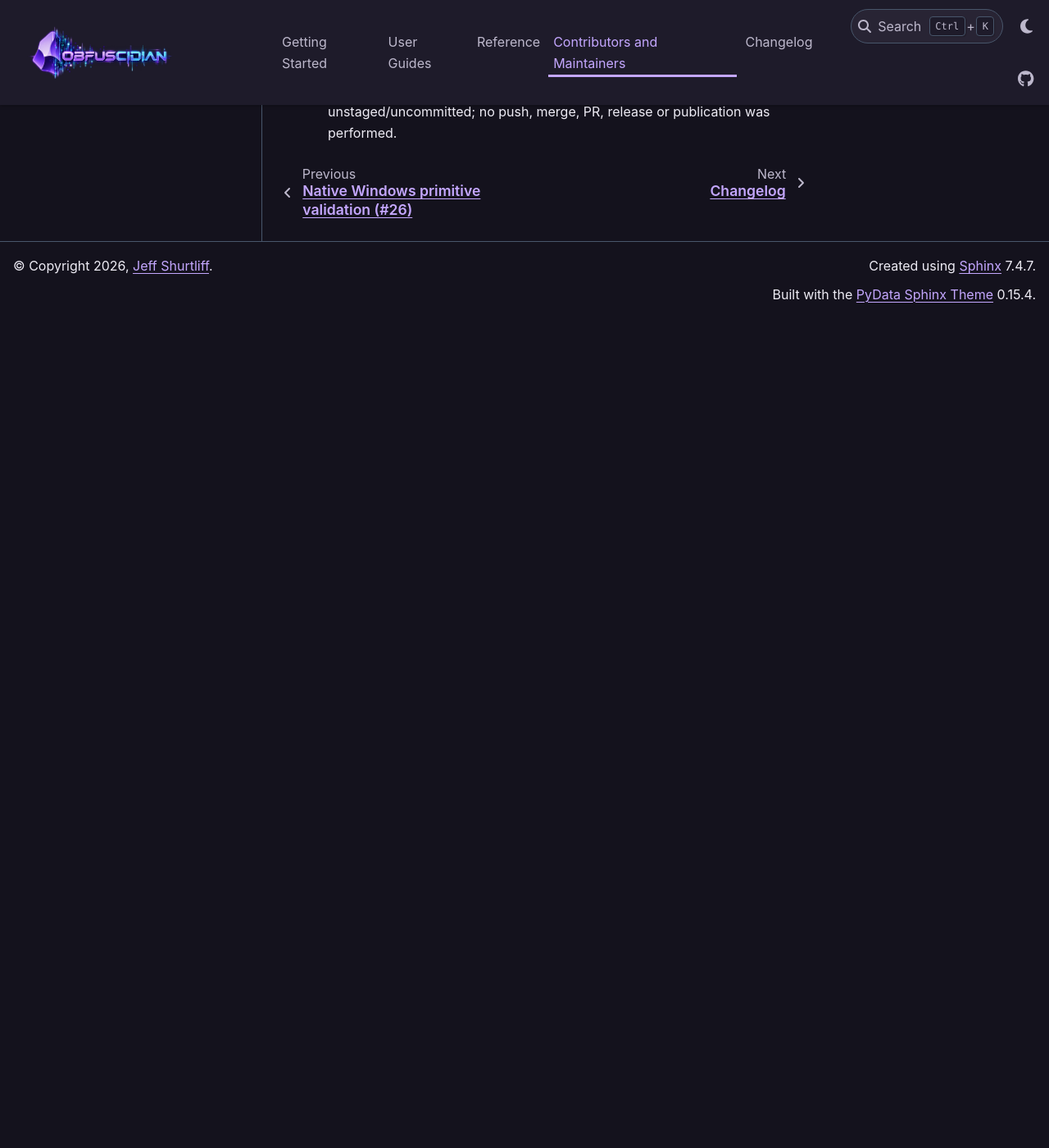
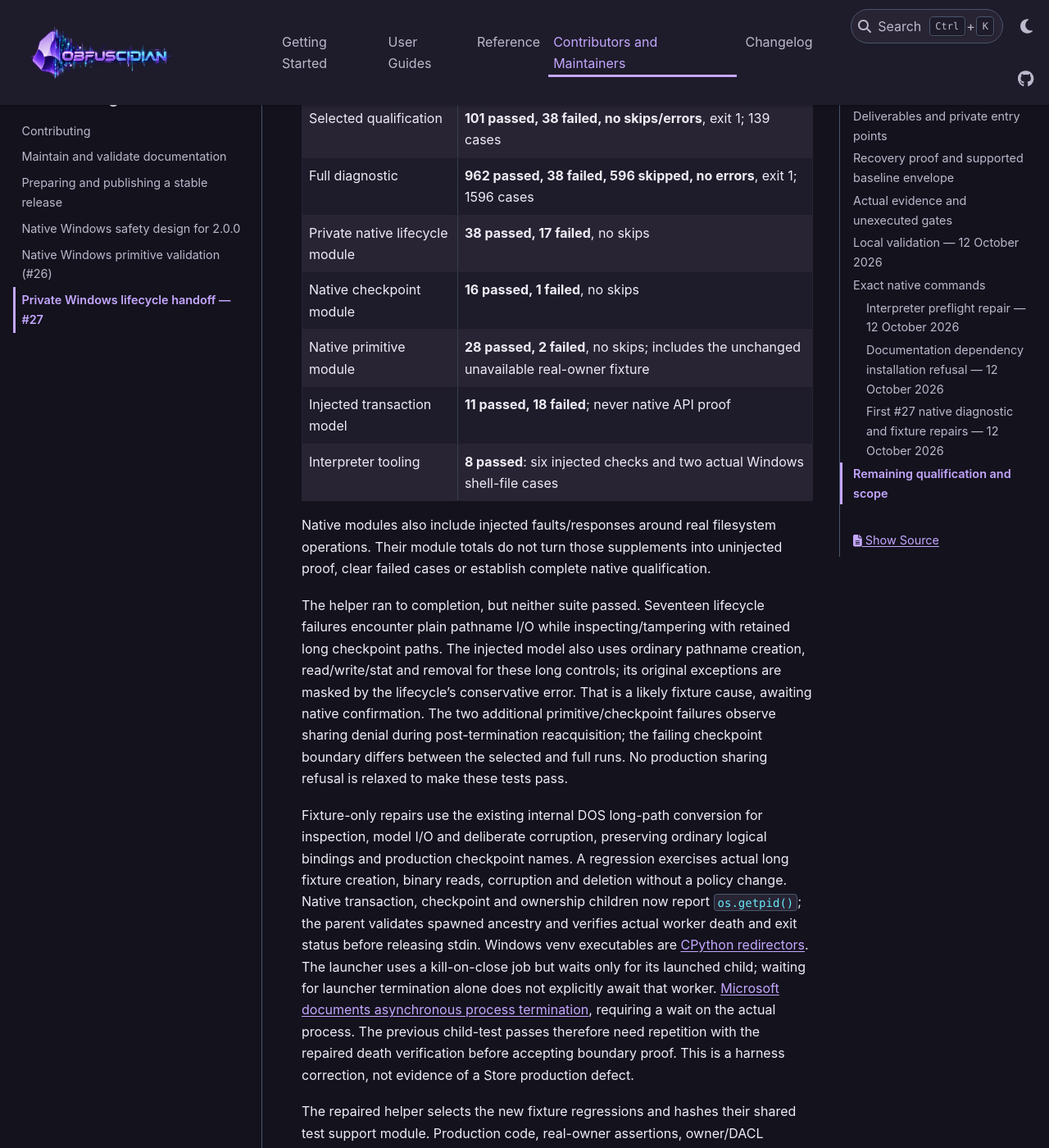
Before and after one commit to jeffshurtliff/obfuscidian, a Sphinx documentation site: the page built from docs/maintainers/windows-lifecycle-validation.md, in a window 1280 px wide and 1400 px high, scrolled down 7766 px. Shown: the whole window at 82% size. Built offline with Sphinx 7.4.7 and the PyData theme 0.15.4, drawn with Linux system fonts in a browser that asks for light colours; before the commit the page ends 8154 px from its top, so only the background shows below that; some of the changed text lies outside the part shown.

Commit message:
Repaired Windows lifecycle validation fixtures (#27)

```diff
--- a/docs/maintainers/windows-lifecycle-validation.md
+++ b/docs/maintainers/windows-lifecycle-validation.md
@@ -1,8 +1,8 @@
 # Private Windows lifecycle handoff — #27
 
 **Date:** 12 October 2026. **Target:** 2.0.0. **Status:** implementation candidate
-on the existing `feature/17-add-safe-native-windows-support` branch, pending
-review and actual native execution. Production Windows CLI mutation/recovery
+on the existing `feature/17-add-safe-native-windows-support` branch. The first
+native run failed; fixture repairs await native rerun/review. Production Windows CLI mutation/recovery
 and existing-log append remain refused. No qualified support claim is made.
 
 The clean starting checkout contained reviewed #26 continuation `2316457` and
@@ -101,8 +101,11 @@ New local evidence is recorded below. Portable injected
 filesystem responses exercise orchestration/schema logic, not Win32 sharing,
 DACL enforcement, native IDs or process termination. Native fixtures skip narrowly
 on POSIX; on Windows eligible setup is mandatory and failures stay visible.
-Native child tests use `sys.executable`, portable bounded pipe/thread coordination,
-readiness at the selected boundary and actual process termination. They cover
+Native child tests use `sys.executable`, bounded pipe/thread coordination,
+readiness at the selected boundary and a reported actual worker PID. The repaired
+harness verifies spawned ancestry, holds the worker process handle, terminates
+and waits for that worker before closing stdin or reacquiring filesystem handles.
+These repairs await native execution. The cases cover
 original descendant deletion, top-level proposal publication, root creation,
 inverse publication/ACL states and terminal ownership release. Unbound root and
 incomplete inverse construction are expected conservative refusal cases.
@@ -138,7 +141,7 @@ starting commit; the original real-owner fixture, append/Git implementations and
 dependency files have no diff. Public directives describe only the changed
 Windows read-only estimate, never write enabling.
 
-No native #27 run, PowerShell execution/syntax validation, Linux run, hosted CI,
+At this initial implementation handoff, no native #27 run, PowerShell execution/syntax validation, Linux run, hosted CI,
 real-vault/key test or exchanged Windows/POSIX artifact qualification was executed.
 The PowerShell helper is source-reviewed but must be executed on the eligible
 host. New local green checks cannot clear those operation/platform gates.
@@ -258,9 +261,78 @@ selection. The docs group and lockfile remain unchanged. The supplied host must
 rerun the helper; strict documentation build and broader native qualification
 remain separate gates.
 
+### First #27 native diagnostic and fixture repairs — 12 October 2026
+
+The supplied retry2 transcript and JUnit reports establish execution of both
+helper suites at candidate `0a68ace`. All **33 recorded source hashes** match the
+local candidate. Direct and Poetry metadata both report **Microsoft Store CPython
+3.13.14 / AMD64 / 64-bit**, unelevated, on **Windows 11 Home build 26200**;
+Git is 2.55.0.windows.5. Interpreter preflight, development dependency installation
+and strict lock validation completed. This run did not build documentation.
+
+| Suite | Actual result |
+| --- | --- |
+| Selected qualification | **101 passed, 38 failed, no skips/errors**, exit 1; 139 cases |
+| Full diagnostic | **962 passed, 38 failed, 596 skipped, no errors**, exit 1; 1596 cases |
+| Private native lifecycle module | **38 passed, 17 failed**, no skips |
+| Native checkpoint module | **16 passed, 1 failed**, no skips |
+| Native primitive module | **28 passed, 2 failed**, no skips; includes the unchanged unavailable real-owner fixture |
+| Injected transaction model | **11 passed, 18 failed**; never native API proof |
+| Interpreter tooling | **8 passed**: six injected checks and two actual Windows shell-file cases |
+
+Native modules also include injected faults/responses around real filesystem
+operations. Their module totals do not turn those supplements into uninjected
+proof, clear failed cases or establish complete native qualification.
+
+The helper ran to completion, but neither suite passed. Seventeen lifecycle
+failures encounter plain pathname I/O while inspecting/tampering with retained
+long checkpoint paths. The injected model also uses ordinary pathname creation,
+read/write/stat and removal for these long controls; its original exceptions are
+masked by the lifecycle's conservative error. That is a likely fixture cause,
+awaiting native confirmation. The two additional primitive/checkpoint failures
+observe sharing denial during post-termination reacquisition; the failing
+checkpoint boundary differs between the selected and full runs. No production
+sharing refusal is relaxed to make these tests pass.
+
+Fixture-only repairs use the existing internal DOS long-path conversion for
+inspection, model I/O and deliberate corruption, preserving ordinary logical
+bindings and production checkpoint names. A regression exercises actual long
+fixture creation, binary reads, corruption and deletion without a policy change.
+Native transaction, checkpoint and ownership children now report `os.getpid()`;
+the parent validates spawned ancestry and verifies actual worker death and exit
+status before releasing stdin. Windows venv executables are
+[CPython redirectors](https://github.com/python/cpython/blob/v3.13.14/PC/venvlauncher.c).
+The launcher uses a kill-on-close job but waits only for its launched child;
+waiting for launcher termination alone does not explicitly await that worker.
+[Microsoft documents asynchronous process termination](https://learn.microsoft.com/en-us/windows/win32/api/processthreadsapi/nf-processthreadsapi-terminateprocess),
+requiring a wait on the actual process. The previous child-test passes therefore
+need repetition with the repaired death verification before accepting boundary
+proof. This is a harness correction, not evidence of a Store production defect.
+
+The repaired helper selects the new fixture regressions and hashes their shared
+test support module. Production code, real-owner assertions, owner/DACL validators,
+CLI mutation/recovery and existing-log append gates are unchanged. The known
+owner-fixture failure remains selected and mandatory for #29; the earlier #26 r3
+record remains **907 passed, 1 failed, 596 skipped**, with three owner supplements
+passed. A new native run, other hosts/interpreters, hosted CI and broader artifact
+qualification remain pending. Raw supplied reports and identifying paths are private.
+
+Local fixture-repair checks on macOS ARM64 CPython 3.12.7 / Poetry 2.4.2:
+**48 passed, 105 Windows-only skips** in the scoped selection. The new worker
+ordering/refusal responses are injected; actual long-path I/O and worker APIs
+were skipped here. Ruff lint/format, strict Sphinx and local reference checks
+across **38 HTML pages** passed. PowerShell is unavailable locally. Source,
+dependency/lock and real-owner fixture AST comparisons confirm those boundaries
+are unchanged; reviewed #26 continuation `2316457` remains an ancestor of HEAD.
+All ten scoped repair files remain unstaged/uncommitted on the requested branch.
+Full local regression: **1498 passed, 112 platform skips**, exit 0, with authorized
+loopback access. The preceding sandboxed attempt returned **1484 passed,
+112 skipped, 14 localhost TLS fixture setup errors**, exit 1; it is not relabeled
+as passing. Neither local run executes the new Windows APIs or hosted CI.
+
 ## Remaining qualification and scope
 
-- Execute/review the #27 native suite, including actual sharing/DACL/namespace,
+- Rerun/review the repaired #27 native suite in a fresh external report directory, including actual sharing/DACL/namespace,
   metadata/stream APIs, every real child boundary and broader baseline finalization.
   Any failure must retain affected production gates and be fixed/retested within
   the authorized thread before claiming native lifecycle proof.
```
Also changed, not shown: docs/CHANGELOG.md (+11 -2 lines), docs/maintainers/windows-safety-design.md (+2 -1 lines), 7 other files.
